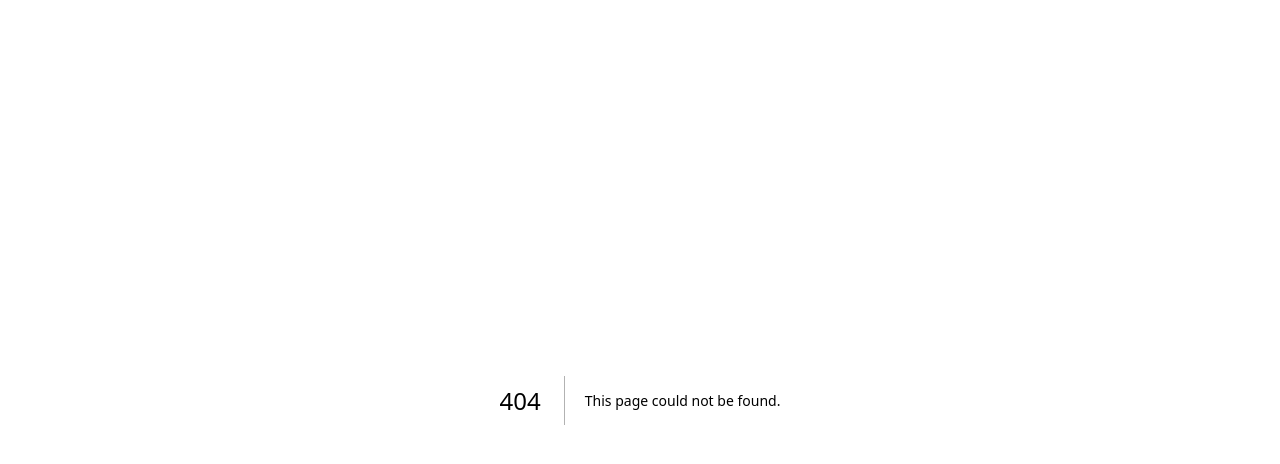
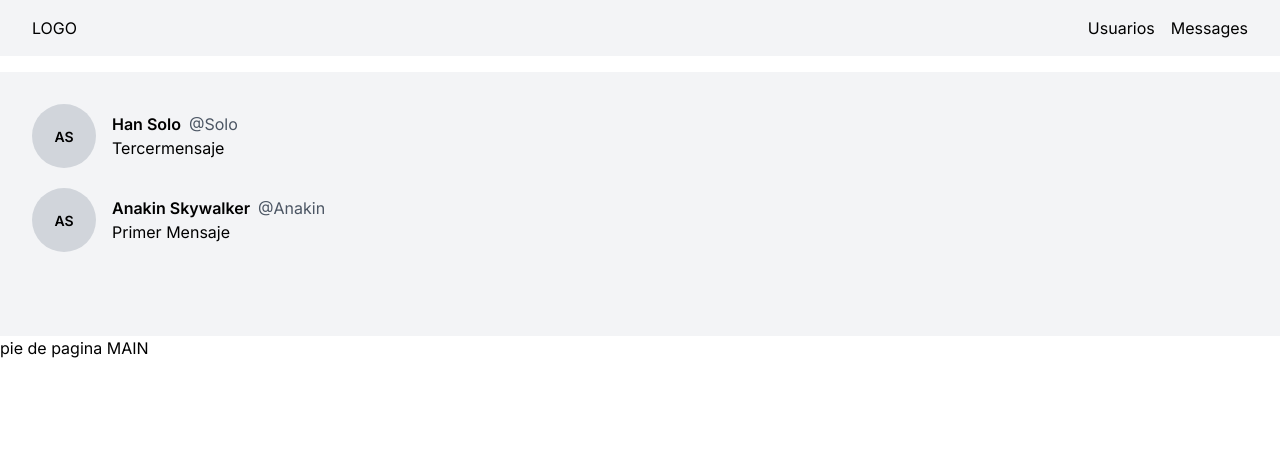
Before and after one commit to martuwilson/next14-certified-tech, a Next.js app: page /messages in a window 1280 px wide. Before the commit this address had no page. Shown: the top 464 px of the page. Built offline with nearby package versions, Linux system fonts and the light colour scheme.

Commit message:
component funcional parte 2 con ts

```diff
--- /dev/null
+++ b/src/app/(main)/messages/page.tsx
@@ -0,0 +1,36 @@
+import React from 'react'
+import Link from 'next/link'
+import Message from '@/components/messages/Message'
+
+const MessagesPage = () => {
+
+    const messages= [
+        { name: 'Han Solo',
+        username: 'Solo',
+        message: 'Tercermensaje',
+        repliesCount: 5
+        },
+        {
+            name: 'Anakin Skywalker',
+            username: 'Anakin',
+        message: 'Primer Mensaje',
+        repliesCount: 3
+        }
+    ]
+
+  return (
+    <>
+    <main className="flex flex-col bg-gray-100 p-8">
+      <section className="flex flex-col mb-8">
+      {messages.map((message, index) => (
+          <Message key={`${index}`}
+            message={message}
+            />
+        ))}
+      </section>
+    </main>
+    </>
+  )
+}
+
+export default MessagesPage
--- a/src/app/(main)/users/[username]/page.tsx
+++ b/src/app/(main)/users/[username]/page.tsx
@@ -1,3 +1,4 @@
+import Message from '@/components/messages/Message';
 import Link from 'next/link'
 import React from 'react'
 
@@ -5,16 +6,19 @@ const UserPage = ({params}: {params: {username: string}}) => {
 
   const user = {
     username: params.username,
-    name: 'John Doe',
-    bio: 'John Doe is who I am',
+    name: 'Anakin Skywalker',
+    bio: 'Im from Tatooine, I like to podrace and I am a Jedi Knight. I am the father of Luke Skywalker and Leia Organa.',
     followersCount: 15,
     followingCount: 3,
     messages: [
-      {
+      { name: 'Anakin Skywalker',
+        username: 'Anakin',
         message: 'Segundo Mensaje',
         repliesCount: 5
       },
       {
+        name: 'Anakin Skywalker',
+        username: 'Anakin',
         message: 'Primer Mensaje',
         repliesCount: 3
       }
@@ -29,35 +33,41 @@ const UserPage = ({params}: {params: {username: string}}) => {
 
   return (
     <main className="flex flex-col bg-gray-100 p-8">
-      <section className='flex flex-col mb-8'>
+      <section className="flex flex-col mb-8">
         <div className="rounded-full p-6 bg-gray-300 w-20 text-center mb-5">
-        <span className="font-semibold text-lg">JD</span>
+          <span className="font-semibold text-lg">AS</span>
         </div>
-      <h2 className="font-semibold text-lg mb-1">{user.name}</h2>
+        <h2 className='mb-1'>{user.name}</h2>
         <div className="text-md mb-4 text-gray-600 cursor-pointer">
           @<Link href={`/users/${user.username}`}>{user.username}</Link>
         </div>
         <div className="mb-4">{user.bio}</div>
         <div className="flex justify-between mb-4">
           <div>
-          <span className="font-semibold">{user.followersCount} Followers</span>
+            <span className="font-semibold">
+              {user.followersCount} Followers
+            </span>
           </div>
           <div>
-          <span className="font-semibold">{user.followingCount} Following</span>
+            <span className="font-semibold">
+              {user.followingCount} Following
+            </span>
           </div>
         </div>
       </section>
 
-      <div className='flex justify-evenly mb-4'>
-        <div className='cursor-pointer border-b-2 border-blue-400'>Messages</div>
-        <div className='cursor-pointer'>Replies</div>
+      <div className="flex justify-evenly mb-4">
+        <div className="cursor-pointer border-b-2 border-blue-400">
+          Messages
+        </div>
+        <div className="cursor-pointer">Replies</div>
       </div>
 
       <div>
         {user.messages.map((message, index) => (
-          <div key={index}>
-            <div>{message.message}</div>
-          </div>
+          <Message key={`${index}`}
+            message={message}
+          />
         ))}
       </div>
     </main>
--- a/src/app/globals.css
+++ b/src/app/globals.css
@@ -2,32 +2,19 @@
 @tailwind components;
 @tailwind utilities;
 
-:root {
-  --foreground-rgb: 0, 0, 0;
-  --background-start-rgb: 214, 219, 220;
-  --background-end-rgb: 255, 255, 255;
-}
-
-@media (prefers-color-scheme: dark) {
-  :root {
-    --foreground-rgb: 255, 255, 255;
-    --background-start-rgb: 0, 0, 0;
-    --background-end-rgb: 0, 0, 0;
+@layer components {
+  h2{
+    @apply font-semibold;
+    @apply text-lg;
+  }
+  h3{
+    @apply font-semibold;
+    @apply text-base;
   }
 }
 
+html,
 body {
-  color: rgb(var(--foreground-rgb));
-  background: linear-gradient(
-      to bottom,
-      transparent,
-      rgb(var(--background-end-rgb))
-    )
-    rgb(var(--background-start-rgb));
+  max-width: 100vw;
+  overflow-x: hidden;
 }
-
-@layer utilities {
-  .text-balance {
-    text-wrap: balance;
-  }
-}
--- /dev/null
+++ b/src/components/messages/Message.tsx
@@ -0,0 +1,27 @@
+import { MessageType } from '@/types/message.type'
+import Link from 'next/link'
+
+type MessageProps = {
+    message: MessageType
+}
+
+const Message = ({message}: MessageProps) => {
+  return (
+    <div className='flex'>
+            <div className="rounded-full p-5 bg-gray-300 w-16 text-center mb-5">
+              <span className="font-semibold text-sm">AS</span>
+            </div>
+            <div className='flex flex-col ml-4 mt-2'>
+              <div className="flex">
+                <h3>{message.name}</h3>
+                <div className="text-md ml-2 text-gray-600 cursor-pointer">
+                  @<Link href={`/users/${message.username}`}>{message.username}</Link>
+                </div>
+              </div>
+              <p>{message.message}</p>
+            </div>
+          </div>
+  )
+}
+
+export default Message
--- /dev/null
+++ b/src/types/message.type.ts
@@ -0,0 +1,5 @@
+export type MessageType = {
+    username: string
+    name: string
+    message: string
+}
```
Lines whose indentation alone changed are shown as unchanged.
